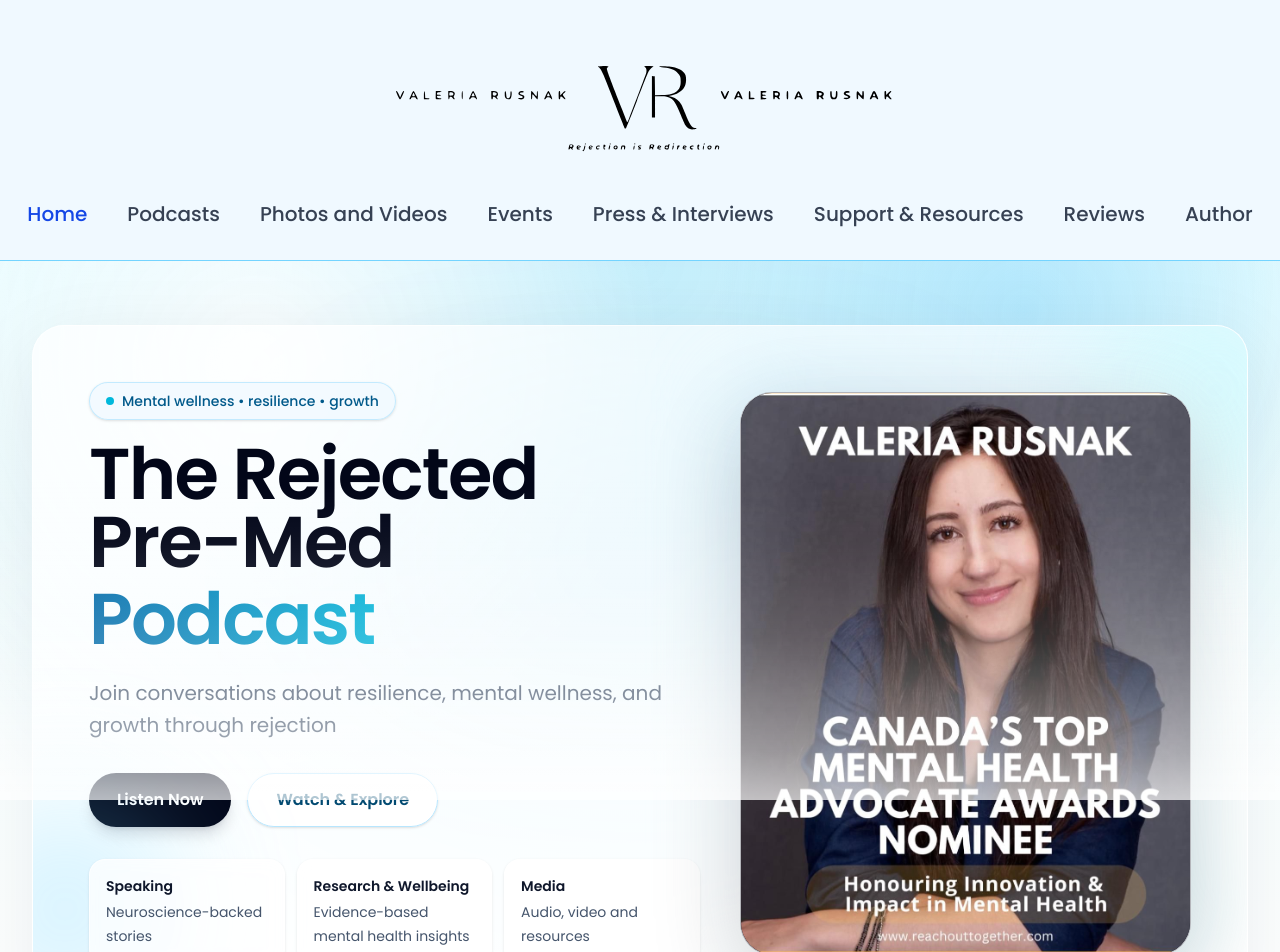
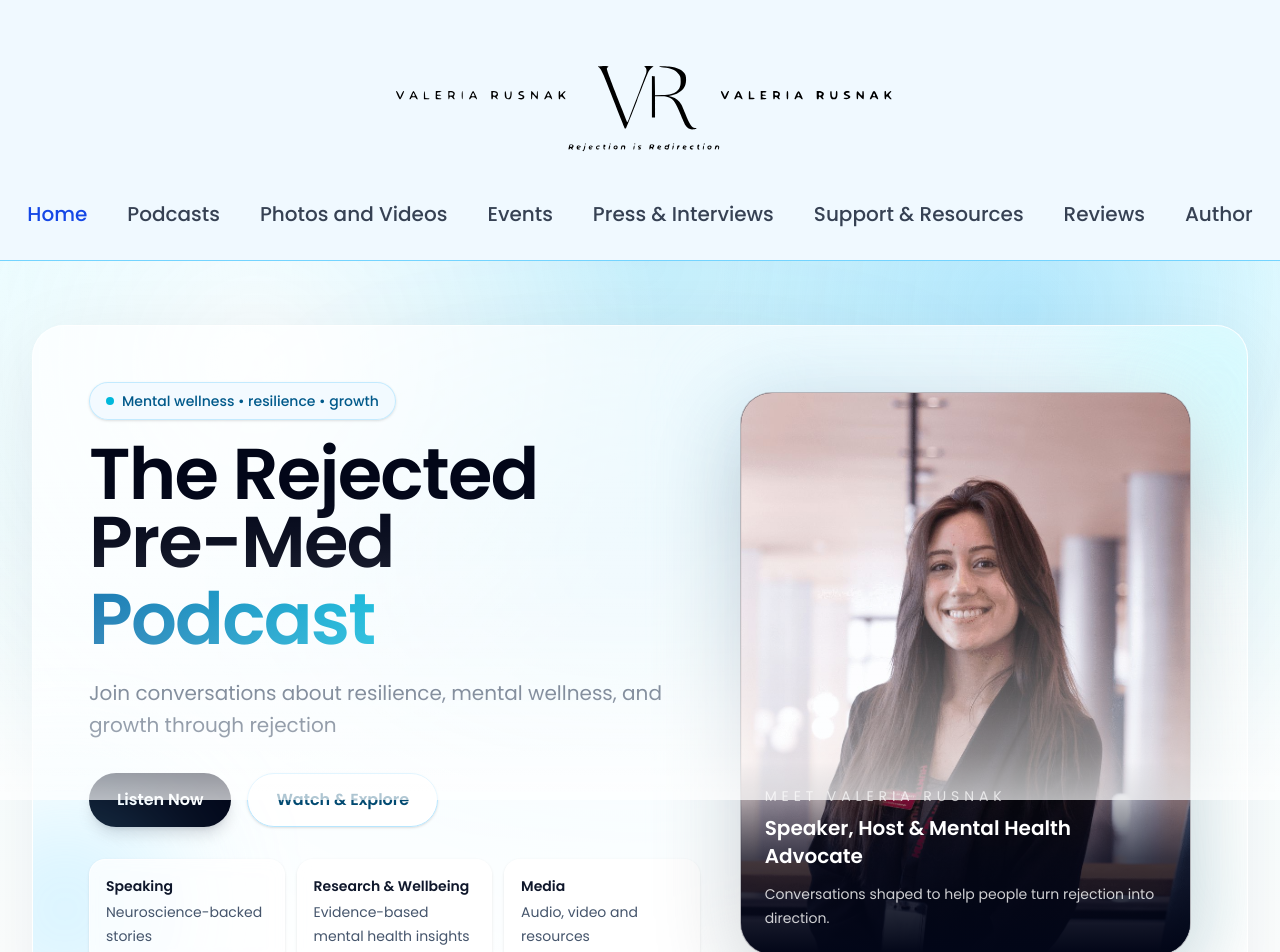
Before and after one commit to xrustiks/rejred, a Next.js app: page / in a window 1280 px wide. Shown: the top 952 px of the page. Built offline with nearby package versions, Linux system fonts and the light colour scheme.

Commit message:
main photo changed

```diff
--- a/app/page.tsx
+++ b/app/page.tsx
@@ -86,6 +86,11 @@
                 <div className="absolute -inset-4 rounded-[2rem] bg-gradient-to-br from-sky-200/40 via-white/40 to-cyan-200/30 blur-2xl" />
                 <div className="relative overflow-hidden rounded-[2rem] border border-white/70 bg-slate-950 shadow-[0_30px_90px_rgba(2,8,23,0.18)]">
                   <div className="aspect-[4/5] w-full bg-cover bg-center" style={{ backgroundImage: "url(/images/reachouttogether.jpeg)" }} />
+                  <div className="absolute inset-x-0 bottom-0 bg-gradient-to-t from-slate-950 via-slate-950/70 to-transparent p-6 text-white">
+                    <div className="text-sm uppercase tracking-[0.35em] text-white/70">Meet Valeria Rusnak</div>
+                    <div className="mt-2 text-xl font-semibold">Speaker, Host & Mental Health Advocate</div>
+                    <div className="mt-3 text-sm leading-6 text-white/80">Conversations shaped to help people turn rejection into direction.</div>
+                  </div>
                 </div>
               </div>
             </div>
```
Also changed, not shown: public/images/reachouttogether.jpeg.
